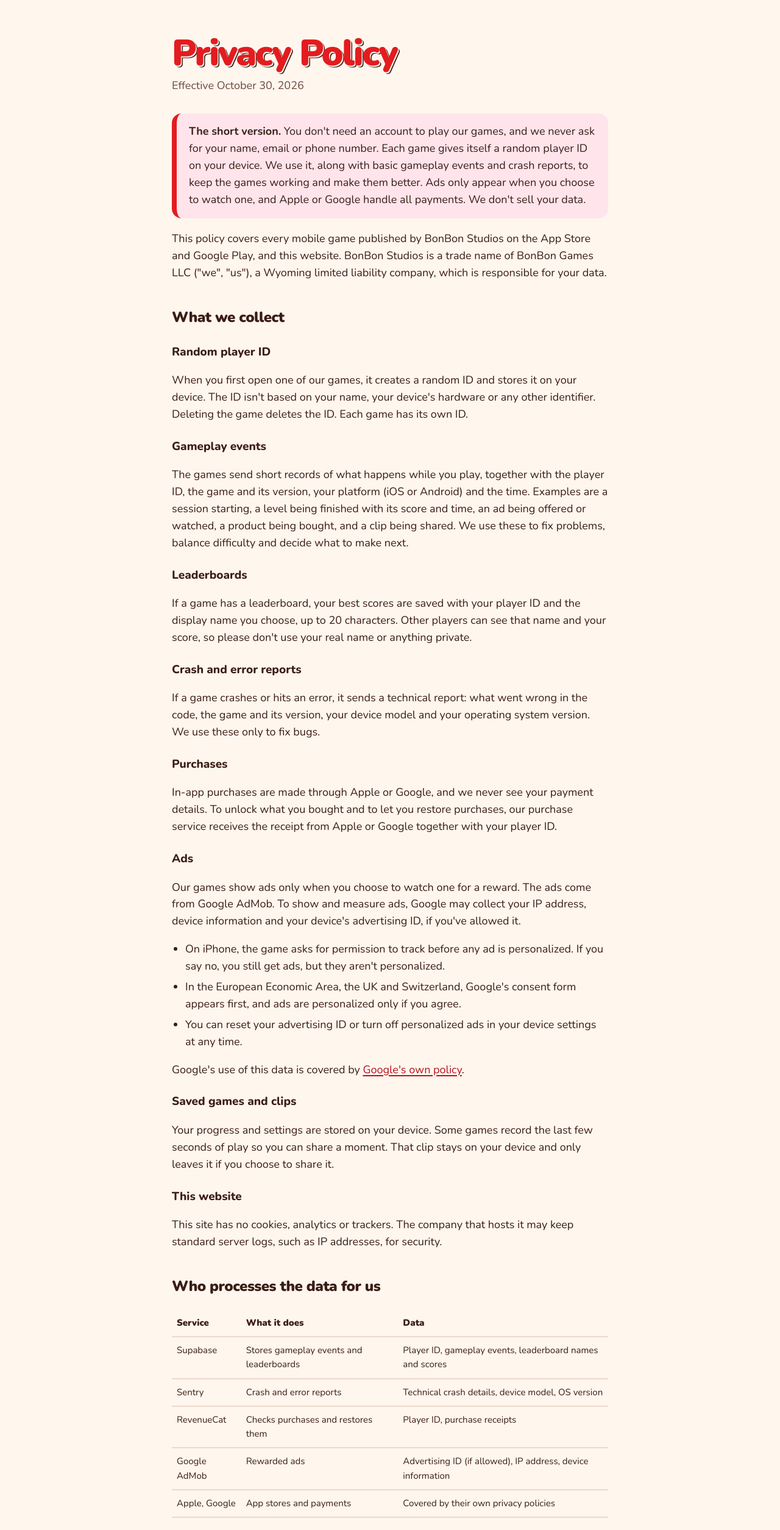
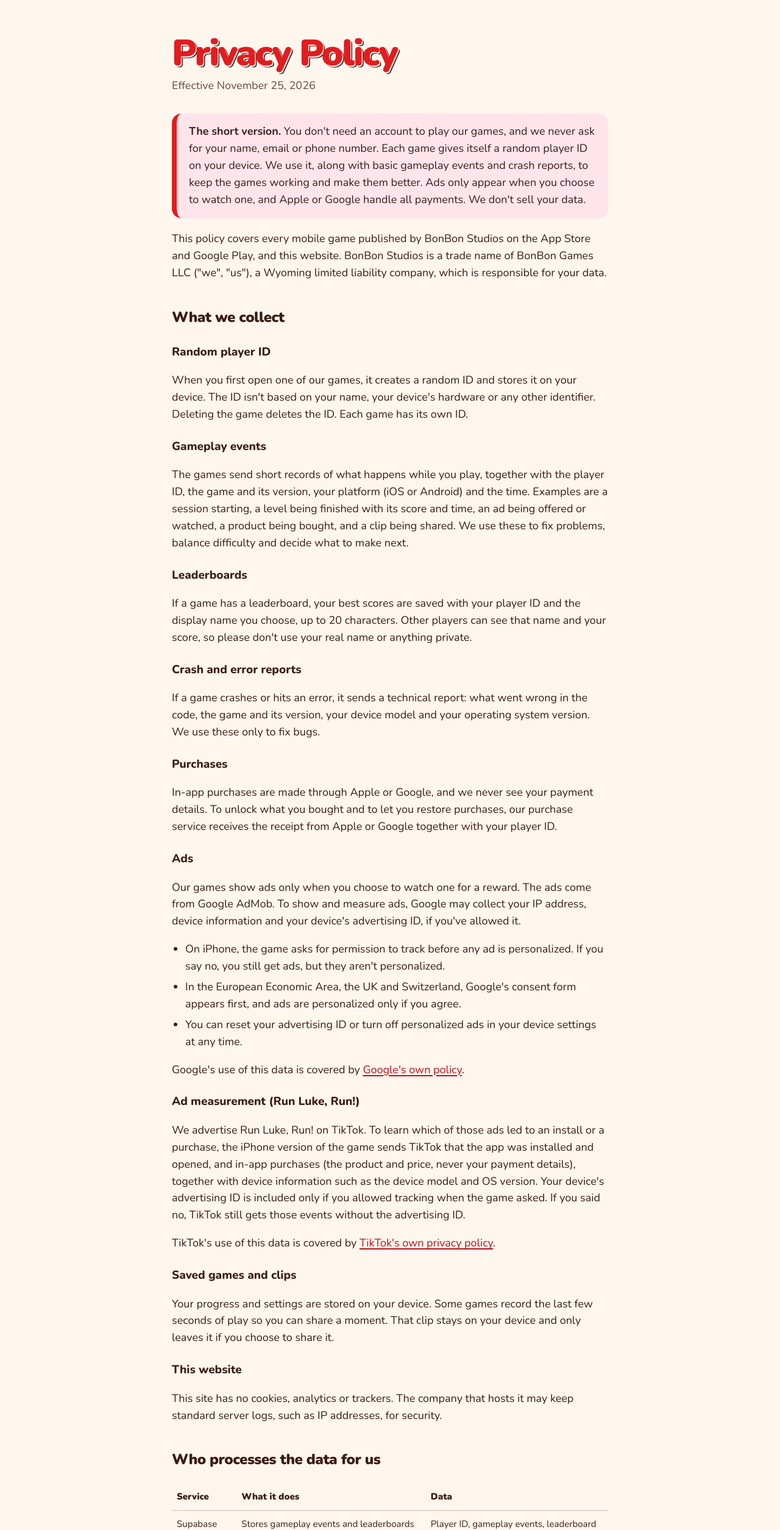
Before and after one commit to ParticlesofMind/playbonbon-site, a plain HTML site: page privacy/index.html in a window 1280 px wide. Shown: the part 56-2565 px from the top of the page at 61% size. Drawn offline with Linux system fonts and the light colour scheme.

Commit message:
Privacy: Run Luke, Run! shares install, launch and purchase events (and the advertising ID when tracking is allowed) with TikTok for ad measurement
Co-Authored-By: Claude Opus 5.5 <noreply@anthropic.com>

```diff
--- a/privacy/index.html
+++ b/privacy/index.html
@@ -22,7 +22,7 @@
 
     <main class="doc">
       <h1>Privacy Policy</h1>
-      <p class="meta">Effective October 30, 2026</p>
+      <p class="meta">Effective November 25, 2026</p>
 
       <div class="callout">
         <strong>The short version.</strong> You don't need an account to play our games, and we never ask for your name, email or phone number. Each game gives itself a random player ID on your device. We use it, along with basic gameplay events and crash reports, to keep the games working and make them better. Ads only appear when you choose to watch one, and Apple or Google handle all payments. We don't sell your data.
@@ -56,6 +56,10 @@
       </ul>
       <p>Google's use of this data is covered by <a href="https://policies.google.com/technologies/partner-sites">Google's own policy</a>.</p>
 
+      <h3>Ad measurement (Run Luke, Run!)</h3>
+      <p>We advertise Run Luke, Run! on TikTok. To learn which of those ads led to an install or a purchase, the iPhone version of the game sends TikTok that the app was installed and opened, and in-app purchases (the product and price, never your payment details), together with device information such as the device model and OS version. Your device's advertising ID is included only if you allowed tracking when the game asked. If you said no, TikTok still gets those events without the advertising ID.</p>
+      <p>TikTok's use of this data is covered by <a href="https://www.tiktok.com/legal/page/global/privacy-policy/en">TikTok's own privacy policy</a>.</p>
+
       <h3>Saved games and clips</h3>
       <p>Your progress and settings are stored on your device. Some games record the last few seconds of play so you can share a moment. That clip stays on your device and only leaves it if you choose to share it.</p>
 
@@ -71,11 +75,12 @@
             <tr><td>Sentry</td><td>Crash and error reports</td><td>Technical crash details, device model, OS version</td></tr>
             <tr><td>RevenueCat</td><td>Checks purchases and restores them</td><td>Player ID, purchase receipts</td></tr>
             <tr><td>Google AdMob</td><td>Rewarded ads</td><td>Advertising ID (if allowed), IP address, device information</td></tr>
+            <tr><td>TikTok</td><td>Measures which TikTok ads led to installs and purchases (Run Luke, Run! on iPhone)</td><td>Install, launch and purchase events, device information, advertising ID (if allowed)</td></tr>
             <tr><td>Apple, Google</td><td>App stores and payments</td><td>Covered by their own privacy policies</td></tr>
           </tbody>
         </table>
       </div>
-      <p>These services process data in the United States and elsewhere. They act on our behalf and may not use our players' data for their own purposes, except Google for ads as described above.</p>
+      <p>These services process data in the United States and elsewhere. They act on our behalf and may not use our players' data for their own purposes, except Google and TikTok for ads as described above.</p>
 
       <h2>What we don't do</h2>
       <ul>
```
